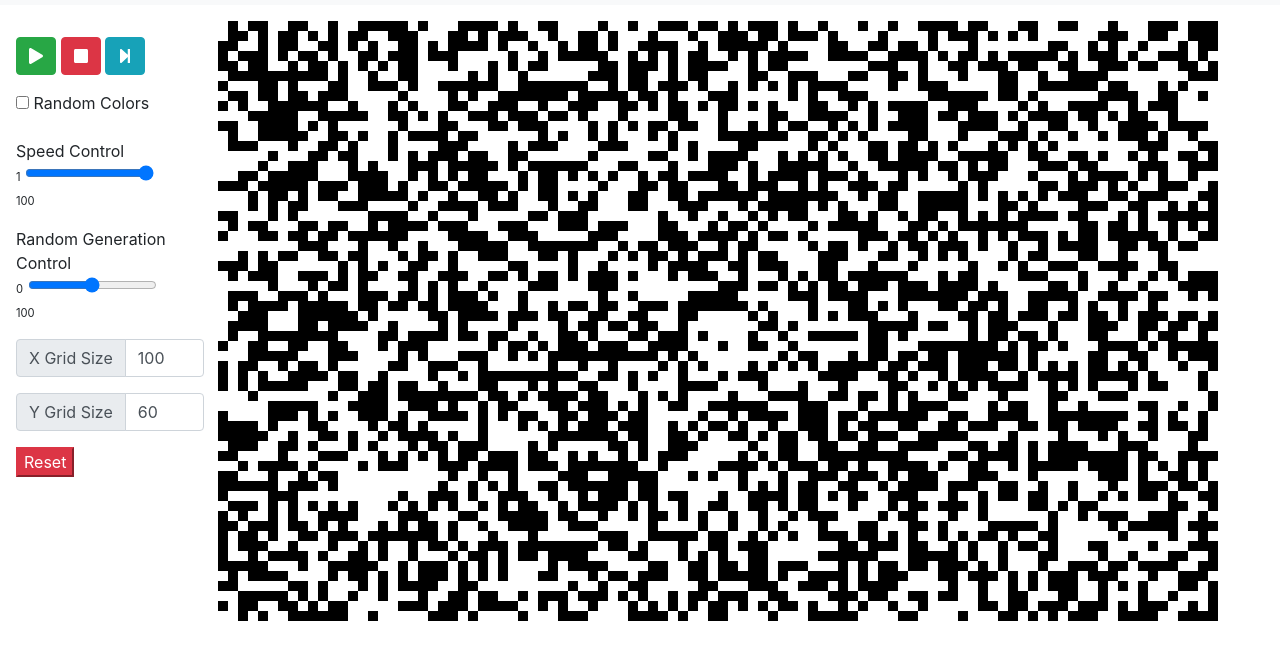
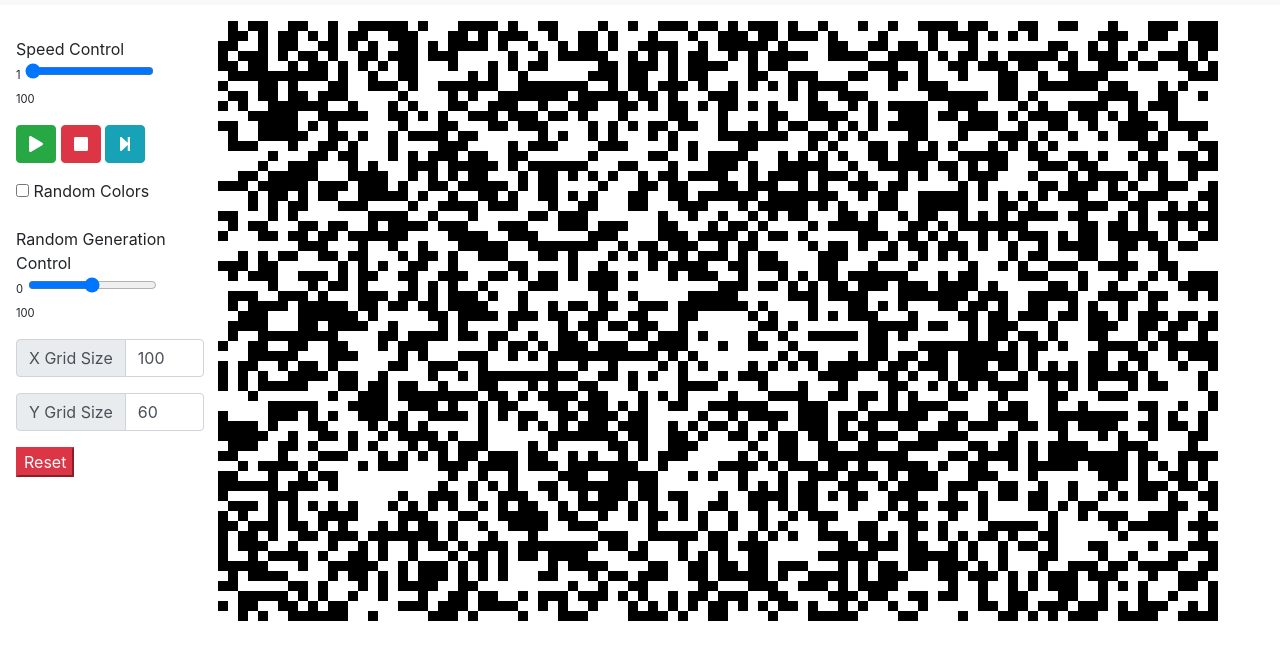
Before and after one commit to dmfriendjr/conway-game-of-life-js, a plain HTML site: page index.html in a window 1280 px wide. Shown: the part 51-710 px from the top of the page. Drawn offline with nearby package versions, Linux system fonts and the light colour scheme.

Commit message:
Fixed speed slider no longer being reversed after replacing styles with bootstrap

```diff
--- a/index.html
+++ b/index.html
@@ -15,6 +15,14 @@
 		<div class="row">
 			<div class="col-2">
 				<div class="m-3">
+							<span>Speed Control</span>
+							<div>
+							<span class="slider-label">1</span>
+							<input type="range" min="1" max="100" value="100" class="slider" id="speedSlider">
+							<span class="slider-label">100</span>
+							</div>
+				</div>
+				<div class="m-3">
 					<button type="button" class="btn btn-success" id="play-button"><i class="fas fa-play"></i></button>
 					<button type="button" class="btn btn-danger" id="pause-button"><i class="fas fa-stop"></i></button>
 					<button type="button" class="btn btn-info" id="step-button"><i class="fas fa-step-forward"></i></button>
@@ -23,14 +31,7 @@
 						<input type="checkbox" id="random-colors-checkbox">
 						<label for="random-colors-checkbox">Random Colors</label>
 				</div>
-				<div class="m-3">
-							<span>Speed Control</span>
-							<div>
-							<span class="slider-label">1</span>
-							<input type="range" min="1" max="100" value="100" class="slider" id="speedSlider">
-							<span class="slider-label">100</span>
-							</div>
-				</div>
+
 				<div class="m-3">
 					<div class="slidercontainer">
 							<span>Random Generation Control</span>
--- a/styles.css
+++ b/styles.css
@@ -1,3 +1,7 @@
 .slider-label {
 	font-size: 0.7rem;
 }
+
+#speedSlider {
+	direction: rtl;
+}
```
